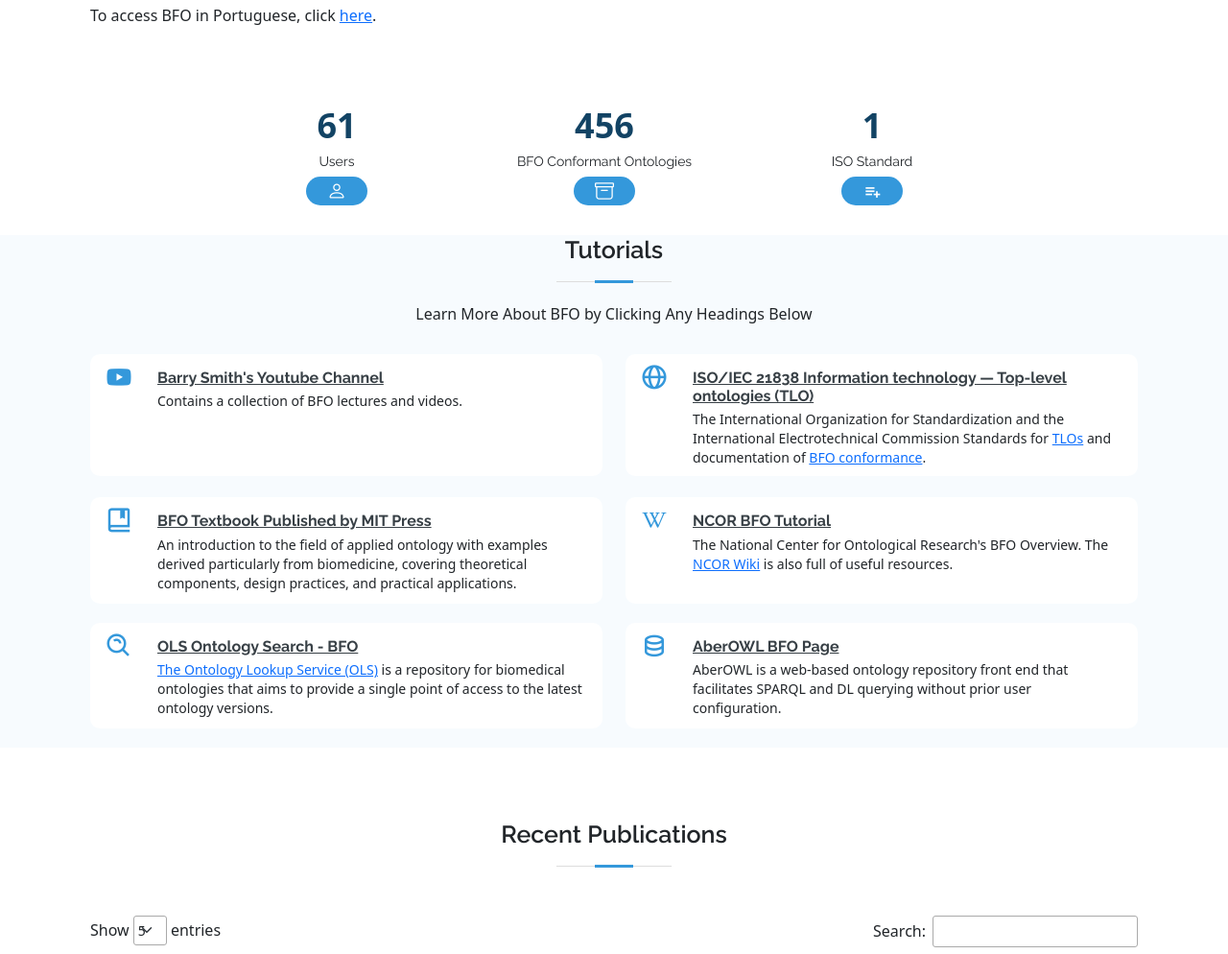
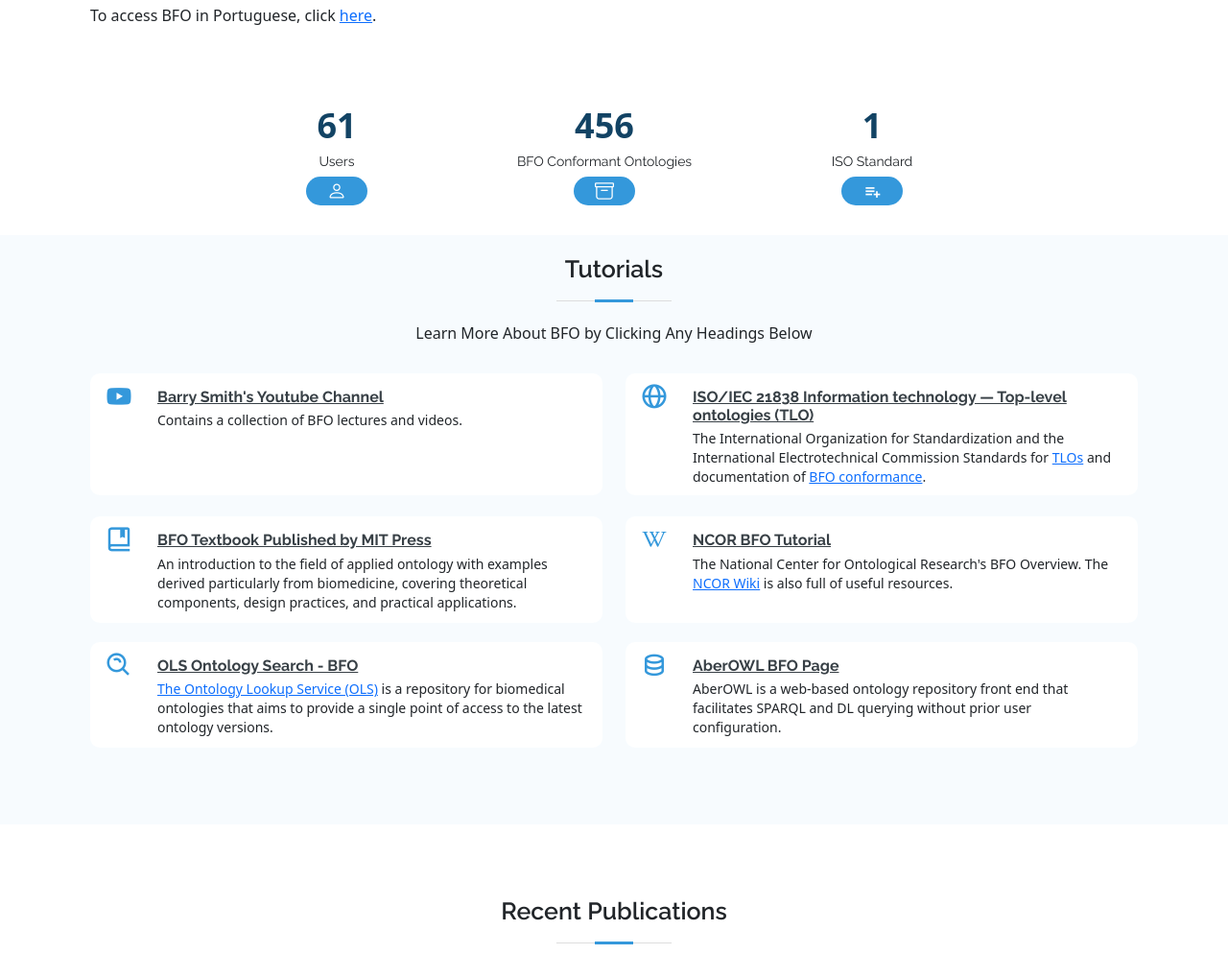
Before and after one commit to SydCo99/bfo-new-site, a Django app: template templates/index.html in a window 1280 px wide. Shown: the part 751-1745 px from the top of the page at 96% size. Run offline with Django 3.2, Linux system fonts and the light colour scheme; the template is opened without the code that fills it, so the values that code supplies are empty; some libraries are stand-ins or nearby versions.

Commit message:
added padding to top of tutorials

```diff
--- a/assets/css/style.css
+++ b/assets/css/style.css
@@ -706,7 +706,7 @@ section {
 --------------------------------------------------------------*/
 
 .services {
-  padding: 0px;
+  padding-top: 20px;
 }
 .services .icon-box {
   padding: 15px;
```
